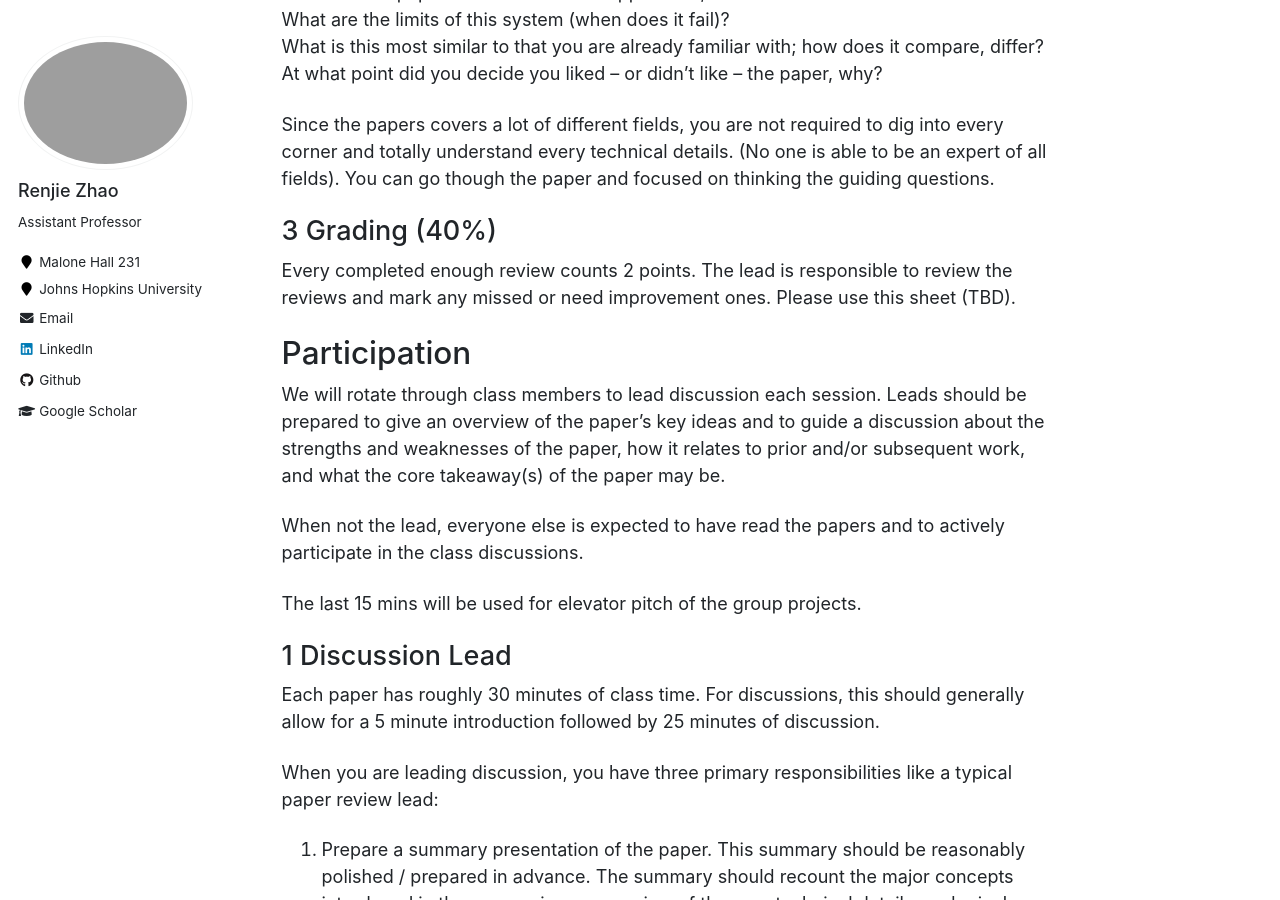
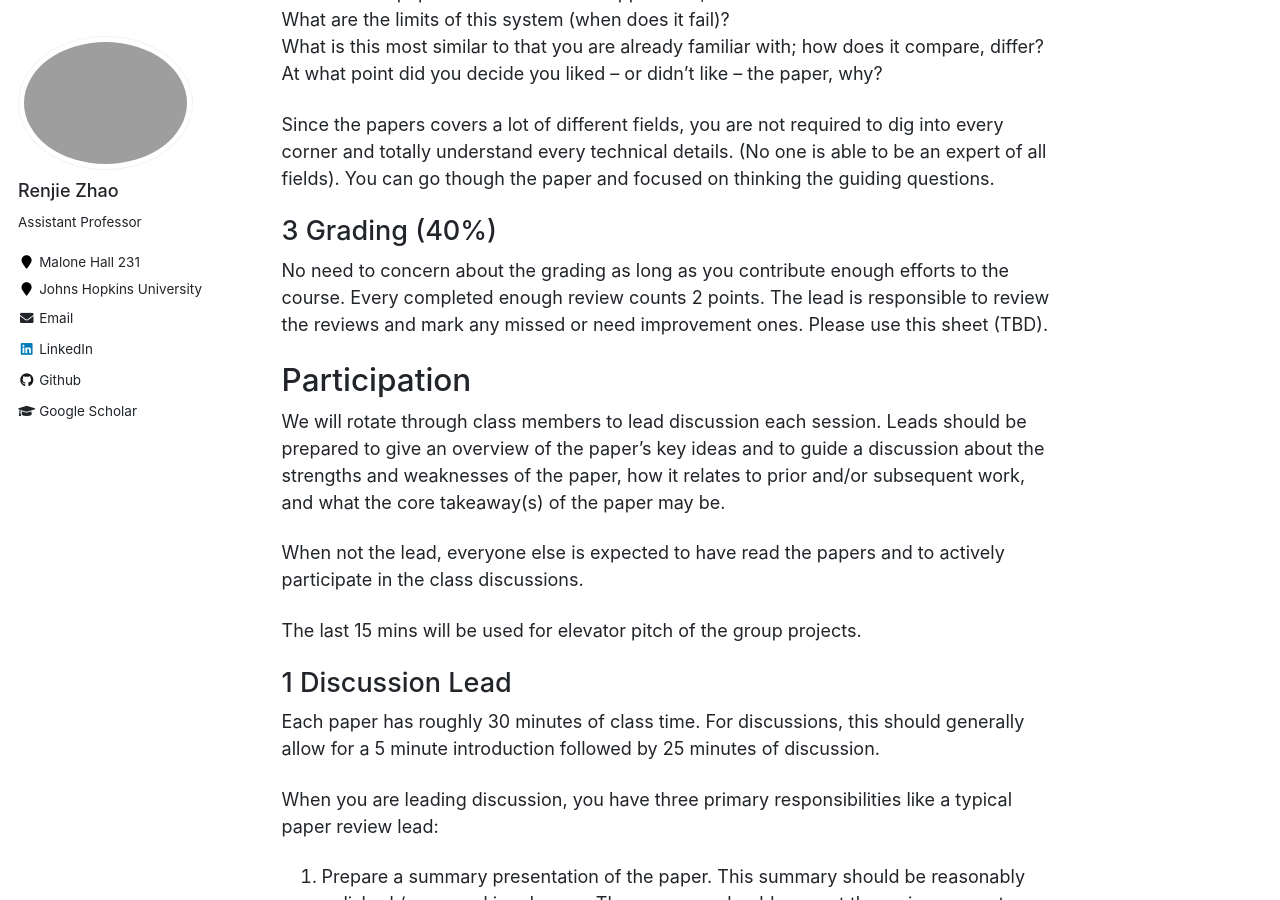
Before and after one commit to mle0108/RenjieZhao.github.io, a Jekyll site: the page built from _teaching/2024-spring-716.md, in a window 1280 px wide and 900 px high, scrolled down 1774 px. Built offline with Jekyll 4.4.1, drawn with Linux system fonts in a browser that asks for light colours; part of the change alters nothing that is shown.

Commit message:
claim on grades

```diff
--- a/_teaching/2024-spring-716.md
+++ b/_teaching/2024-spring-716.md
@@ -96,6 +96,7 @@ Since the papers covers a lot of different fields, you are not required to dig i
 
 #### 3 Grading (40%)
 
+No need to concern about the grading as long as you contribute enough efforts to the course.
 Every completed enough review counts 2 points. The lead is responsible to review the reviews and mark any missed or need improvement ones. Please use this sheet (TBD).
 
 <!-- There are 23 required reviews in total. You have some flexibility on choosing to skip some topics or miss some deadline. But still make sure at least you read the paper before the course otherwise it will be a waste of your time. -->
@@ -1008,7 +1009,7 @@ The project will have three milestones:
       <td colspan="4">Week 14: SatCom or Final</td>
     </tr>
     <tr class="table-warning">
-      <td>Feb&nbsp;27</td>
+      <td>Apr&nbsp;23</td>
       <td>Project Milestone 3 Deadline</td>
       <td colspan="2">Draft version of five to six page paper that includes outcome of small-scale experiments / prototype / etc. This should resemble an early-to-mature draft of an academic workshop paper.</td>
     </tr>
```
